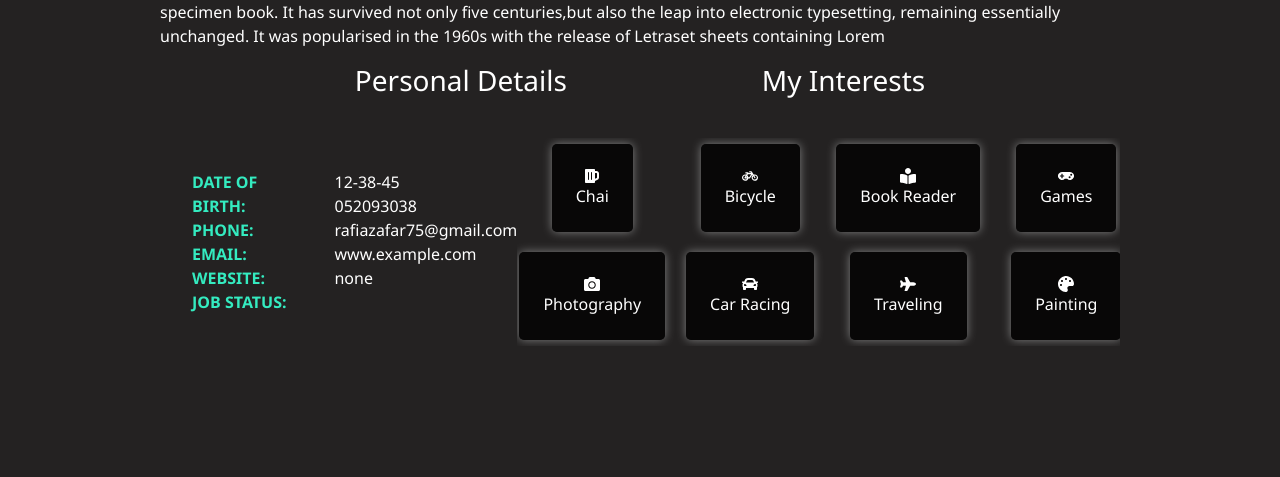
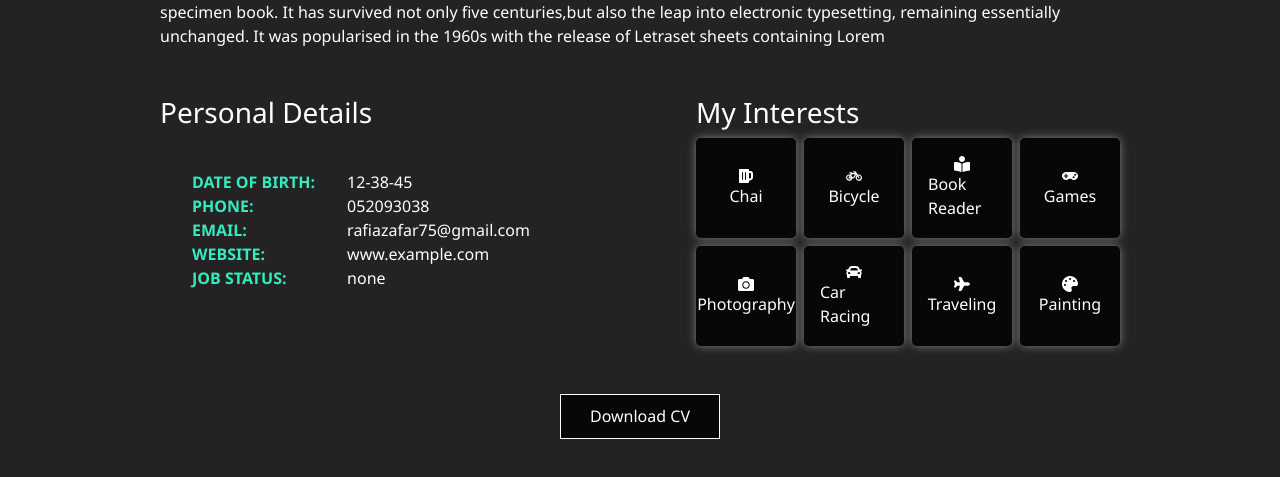
Before and after one commit to RafiaZ/portfolio, a React (Create React App) app: page / in a window 1280 px wide. Shown: the part 985-1462 px from the top of the page. Built offline with nearby package versions, Linux system fonts and the light colour scheme.

Commit message:
added the about me

```diff
--- a/src/components/About-me/About.css
+++ b/src/components/About-me/About.css
@@ -43,7 +43,7 @@
 .sections--headers{
 display: flex;
 flex-direction: row;
-justify-content: space-evenly;
+justify-content: space-around;
 }
 
 .about-me__sections{
@@ -51,7 +51,7 @@ justify-content: space-evenly;
     flex-direction: row;
     height: auto;
     /* margin: auto 0.2rem; */
-     justify-content: space-evenly;
+     justify-content: space-between;
     margin-top: 2rem;
 
 }
@@ -83,15 +83,21 @@ justify-content: space-evenly;
 }
 
 .section--my-interests{
+
+    display: flex;
+    flex-direction: column;
+
+}
+
+.icons{
      display: grid;
-    grid-template-columns: repeat(4, 150px);
-    grid-auto-rows: minmax(100px, auto);
+    grid-template-columns: repeat(4, 1fr);
+     /* grid-auto-rows: minmax(100px, auto);  */
      grid-auto-flow: row;
      grid-gap: 0.5rem;
      justify-items: center;
      align-items: center;
-
-    overflow: hidden;
+     overflow: visible;
      }
 
 .interests_icons{
@@ -101,9 +107,27 @@ flex-direction: column;
 
     box-shadow: 0 0 10px 0 grey;
     font-size: 1rem;
-     padding: 1.5rem;
+     padding: 1rem;
     border-radius: 5px;
-    place-items: center;
-
+    width: 100px;
+    height: 100px;
+   justify-content: center;
+   align-items: center;
 
 }
+
+ .download_button{
+     display: flex;
+     justify-content: center;
+     align-items: center;
+     padding: 3rem;
+ }
+
+ .download_button-style{
+
+    padding: 0.6rem;
+    width: 10rem;
+    border: 1px solid white;
+    background-color: rgba(5, 5, 5, 0.9);
+    color: white;
+ }
--- a/src/components/About-me/About.js
+++ b/src/components/About-me/About.js
@@ -13,11 +13,11 @@ function About() {
 
     return (
 
-        <div className="about-me">
+        <div className="about-me" >
 
             <div className="about-me__content">
 
-            <div className="about-me_header ">
+             <div className="about-me_header ">
             <h1 className="header--header">About me</h1>
             </div>
 
@@ -29,21 +29,12 @@ function About() {
             remaining essentially unchanged. It was popularised in the 1960s with the release of Letraset sheets containing Lorem
             </p>
 
-
-            <div  className="sections--headers">
-
-
-                    <div><h3>Personal Details</h3></div>
-                    <div><h3>My Interests</h3></div>
-
-
-                </div>
             <div className="about-me__sections">
 
 
              <div className="section--personal-details">
 
-
+             <div><h3>Personal Details</h3></div>
             <div className="details--list">
             <ul className="list-1">
                   <li>Date of Birth:    </li>
@@ -66,6 +57,12 @@ function About() {
              </div>
 
              <div className="section--my-interests">
+
+             <div className="interest_header">
+                 <h3>My Interests</h3>
+            </div>
+
+            <div className="icons">
 
                     <div className="interests_icons">
                     <FaBeer />
@@ -99,8 +96,16 @@ function About() {
                         <FaPalette/>
                         Painting
                     </div>
+            </div>
+            <div>
+
+                </div>
              </div>
 
+            </div>
+
+            <div className="download_button">
+            <button className="download_button-style">Download CV</button>
             </div>
 
             </div>
--- a/src/components/header/Square.css
+++ b/src/components/header/Square.css
@@ -86,7 +86,7 @@
 
 }
 
-.icons{
+.square-icons{
    height: 10%;
     display: flex;
     flex-direction: row;
--- a/src/components/header/Square.js
+++ b/src/components/header/Square.js
@@ -13,7 +13,7 @@ function Square() {
 
         <h1 className="name">Rafia .Z</h1>
 
-        <div className="icons">
+        <div className="square-icons">
           <div className="icon-circle">
 
           </div>
```
Lines whose indentation alone changed are shown as unchanged.
